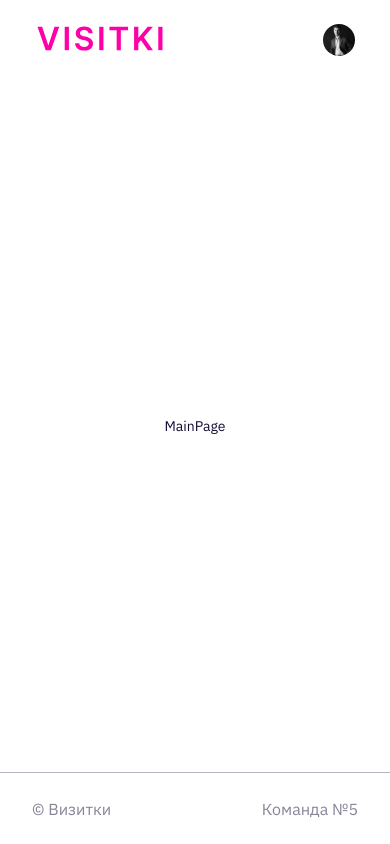
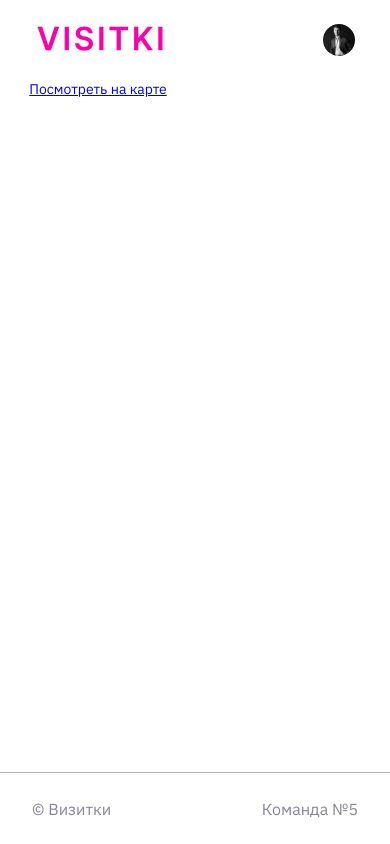
Before and after one commit to marussia1996/Vizitki, a React (Create React App) app: page / in a window 390 px wide. Built offline with nearby package versions, Linux system fonts and the light colour scheme.

Commit message:
сделать заготовку

```diff
--- /dev/null
+++ b/src/pages/MainPage/MainPage.scss
@@ -0,0 +1,17 @@
+.page {
+  width: 1360px;
+  align-self: flex-start;
+}
+
+@media screen and (max-width: 1439px) {
+  .page {
+    width: 91.6666666667%;
+  }
+}
+
+@media screen and (max-width: 767px) {
+  .page {
+    width: 85%;
+    min-height: 272px;
+  }
+}
--- a/src/pages/MainPage/MainPage.tsx
+++ b/src/pages/MainPage/MainPage.tsx
@@ -1,7 +1,10 @@
-import React from 'react'
+import './MainPage.scss';
+import { NavLink } from "react-router-dom"
 
 export const MainPage = () => {
   return (
-    <div>MainPage</div>
+    <div className="page">
+      <NavLink to="/map">Посмотреть на карте</NavLink>
+    </div>
   )
 }
```
